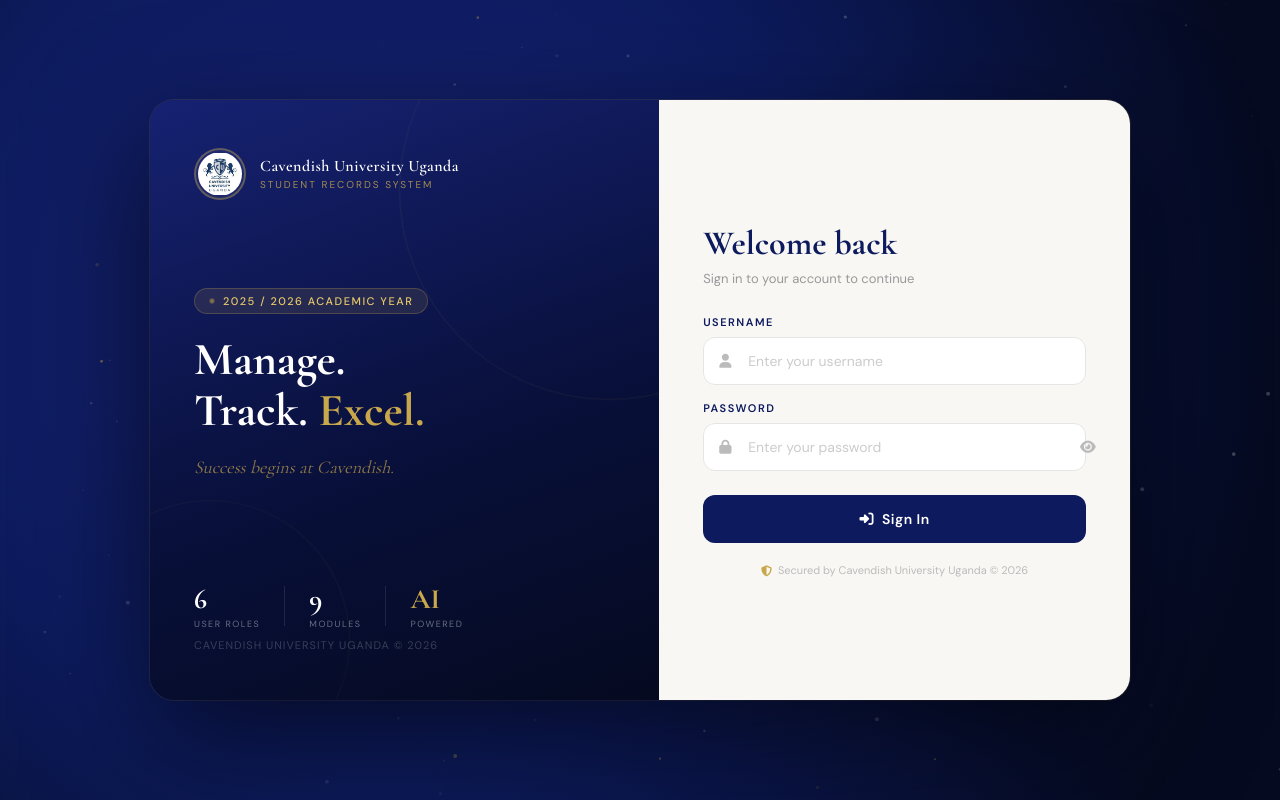
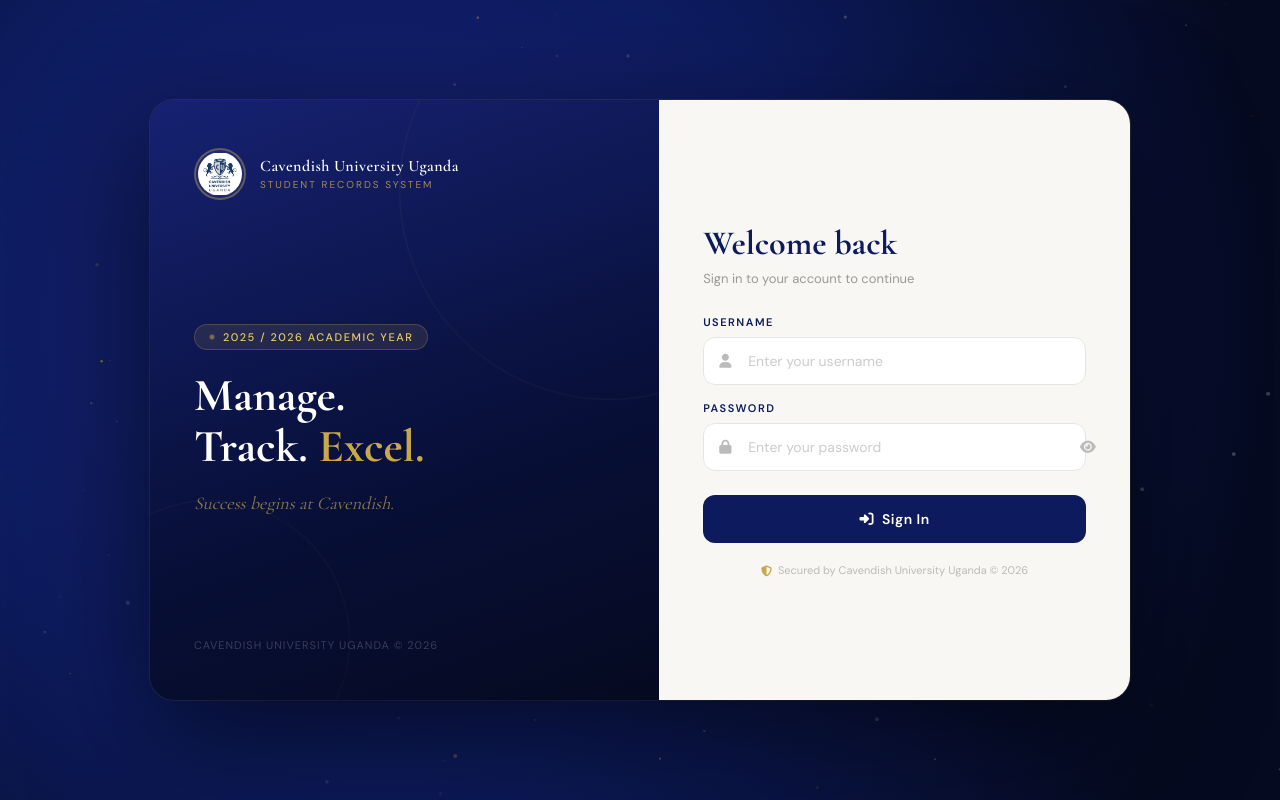
Before and after one commit to solexb166/university-sms-backend, a Django app: page / in a window 1280 px wide. Run offline with Django 5.2, Linux system fonts and the light colour scheme.

Commit message:
Remove left-stats section from login.html
Removed left-stats section and associated styles from the login page.

```diff
--- a/templates/login.html
+++ b/templates/login.html
@@ -116,16 +116,6 @@
     }
     @keyframes fadeUp { from { opacity:0; transform:translateY(16px); } to { opacity:1; transform:translateY(0); } }
 
-    .left-stats {
-      display: flex; gap: 24px; position: relative; z-index: 2;
-      opacity: 0; animation: fadeUp 0.6s ease 1.8s forwards;
-      margin-top: 16px; margin-bottom: 8px;
-    }
-    .stat-item { display: flex; flex-direction: column; gap: 2px; }
-    .stat-num { font-family: 'Cormorant Garamond', serif; font-size: 28px; font-weight: 700; color: white; }
-    .stat-num.gold { color: var(--gold); }
-    .stat-label { font-size: 9px; color: rgba(255,255,255,0.4); letter-spacing: 1.5px; text-transform: uppercase; }
-    .stat-divider { width: 1px; background: rgba(255,255,255,0.1); align-self: stretch; margin: 4px 0; }
 
     .left-bottom { position: relative; z-index: 2; opacity: 0; animation: fadeUp 0.6s ease 1.9s forwards; }
     .left-bottom p { font-size: 11px; color: rgba(255,255,255,0.2); letter-spacing: 1px; }
@@ -322,26 +312,8 @@
       <p class="hero-tagline">Success begins at Cavendish.</p>
     </div>
 
-    <div>
-      <div class="left-stats">
-        <div class="stat-item">
-          <span class="stat-num">6</span>
-          <span class="stat-label">User Roles</span>
-        </div>
-        <div class="stat-divider"></div>
-        <div class="stat-item">
-          <span class="stat-num">9</span>
-          <span class="stat-label">Modules</span>
-        </div>
-        <div class="stat-divider"></div>
-        <div class="stat-item">
-          <span class="stat-num gold">AI</span>
-          <span class="stat-label">Powered</span>
-        </div>
-      </div>
-      <div class="left-bottom">
-        <p>CAVENDISH UNIVERSITY UGANDA &copy; {{ current_year }}</p>
-      </div>
+    <div class="left-bottom">
+      <p>CAVENDISH UNIVERSITY UGANDA &copy; {{ current_year }}</p>
     </div>
   </div>
 
```
